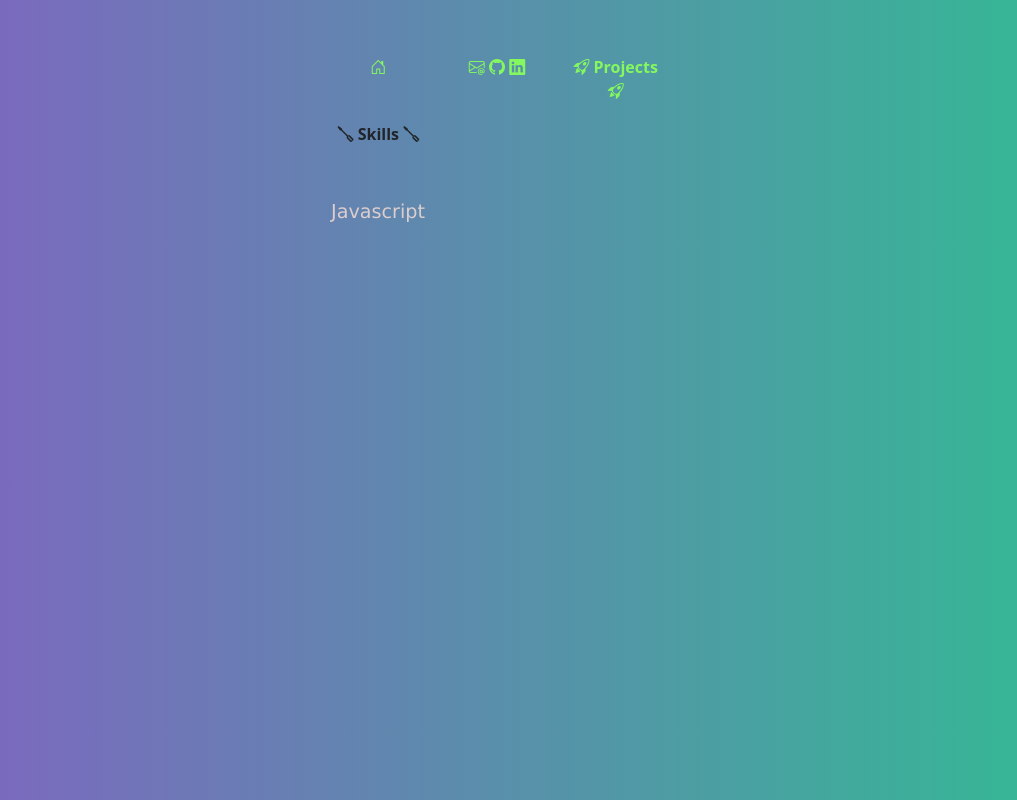
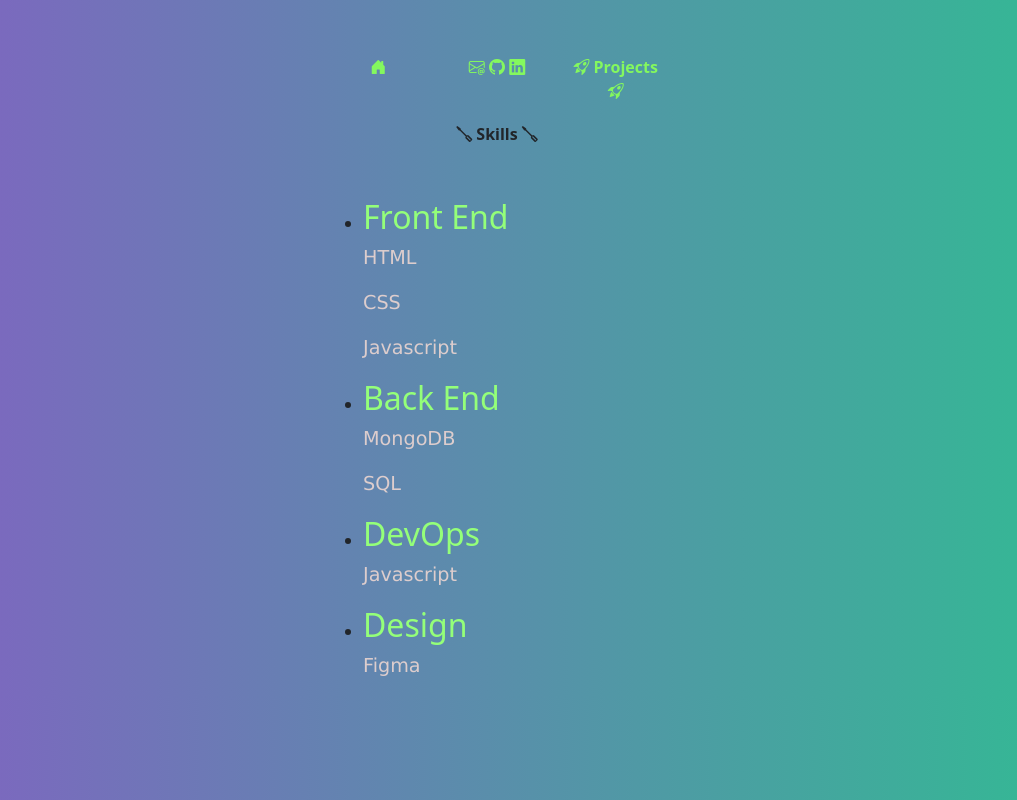
Before and after one commit to BenedictCodesHere/ben-react-app, a React (Create React App) app: page /ben-react-app/skills in a window 1280 px wide. Shown: the whole page, without its empty margins (131-1148 px from the left). Built offline with nearby package versions, Linux system fonts and the light colour scheme.

Commit message:
added skills

```diff
--- a/src/App.css
+++ b/src/App.css
@@ -25,7 +25,7 @@ p {
 }
 
 .email, label, legend {
-  color: blue;
+  color: rgb(255, 255, 255);
 }
 
 .cream {
@@ -37,7 +37,7 @@ p {
 
 .btn-contact {
   border: 1px solid rgb(163, 161, 161) !important;
-  background-color: rgba(216, 144, 12, 0.733) !important;
+  background-color: rgba(117, 213, 21, 0.733) !important;
   color:aliceblue !important;
   opacity: 0.8;
 
--- a/src/components/Header.css
+++ b/src/components/Header.css
@@ -18,8 +18,7 @@
     border: 1px solid rgba(255, 255, 255, 0.6) !important;
     }
 
- #rotated {
 
-        rotate: x 30deg;
-
-    }
+.icon-flipped {
+    transform: scaleX(-1) translate(10px, 0);
+}
--- a/src/components/Header.js
+++ b/src/components/Header.js
@@ -1,27 +1,53 @@
-import React from 'react';
+import React, { useState } from 'react';
 import { NavLink } from 'react-router-dom';
 import './Header.css'
 
 
 const Header = () => {
+  const clickedButtonStyling = {color: "white", border: "1px solid white"};
+  const [clickedButton, setClickedButton] = useState("");
+
   return (
-    <header className="header mt-5 row w-100">
+    <header className="header mt-5 row justify-content-center w-100">
 
+      <NavLink
+        className="btn col-sm-4"
+        to="/ben-react-app"
+        style={clickedButton === "home" ? clickedButtonStyling : { color:"rgb(132, 248, 94)"}}
+        onClick={() => setClickedButton("home")}
+      >
+        <i className="bi bi-house-door-fill"></i>
+      </NavLink>
 
-      <NavLink className="btn col-sm-4" to="/ben-react-app"><i className="bi bi-house-door"></i></NavLink>
+      <NavLink
+        className="btn col-sm-4"
+        to="/ben-react-app/contact"
+        style={clickedButton === "contact" ? clickedButtonStyling : {}}
+        onClick={() => setClickedButton("contact")}
+      >
+        <i className="bi bi-envelope-at"></i>  <i className="bi bi-github"></i>  <i className="bi bi-linkedin"></i>
+      </NavLink>
 
+      <NavLink
+        className="btn col-sm-4"
+        to="/ben-react-app/projects"
+        style={clickedButton === "projects" ? clickedButtonStyling : {}}
+        onClick={() => setClickedButton("projects")}
+      >
+        <i className="bi bi-rocket-takeoff"></i>  Projects  <i className="bi bi-rocket-takeoff"></i>
+      </NavLink>
 
-      <NavLink className="btn col-sm-4" to="/ben-react-app/contact"><i className="bi bi-envelope-at"></i>  <i className="bi bi-github"></i>  <i className="bi bi-linkedin"></i></NavLink>
-
-
-      <NavLink  className="btn col-sm-4" to="/ben-react-app/projects"><i className="bi bi-rocket-takeoff"></i>  Projects  <i className="bi bi-rocket-takeoff"></i></NavLink>
-
-      <NavLink  className="btn col-sm-4" to="/ben-react-app/skills"><i className="bi bi-screwdriver"></i>  Skills  <i id="rotated" className="bi bi-screwdriver flip-h"></i>  </NavLink>
-
+      <NavLink
+        className="btn col-sm-4"
+        to="/ben-react-app/skills"
+        style={clickedButton === "skills" ? clickedButtonStyling : {}}
+        onClick={() => setClickedButton("skills")}
+      >
+        <i className="bi bi-screwdriver"></i>  Skills  <i className="bi bi-screwdriver icon-flipped"></i>
+      </NavLink>
 
     </header>
   );
 };
 
-
 export default Header;
--- a/src/components/ProjectNavbar.css
+++ b/src/components/ProjectNavbar.css
@@ -4,7 +4,7 @@
 
 .btn-project {
 border: 1px solid rgb(163, 161, 161) !important;
-background-color: rgba(216, 144, 12, 0.733) !important;
+background-color: rgba(117, 213, 21, 0.733) !important;
 color:aliceblue !important;
 opacity: 0.8;
 }
--- a/src/pages/Skills.js
+++ b/src/pages/Skills.js
@@ -4,7 +4,27 @@ function Skills(){
 
     return (
         <div>
+        <ul>
+            <li>
+           <h2>Front End</h2>
+           <p>HTML</p>
+           <p>CSS</p>
             <p>Javascript</p>
+            </li>
+            <li>
+           <h2>Back End</h2>
+            <p>MongoDB</p>
+            <p>SQL</p>
+            </li>
+            <li>
+           <h2>DevOps</h2>
+            <p>Javascript</p>
+            </li>
+            <li>
+           <h2>Design</h2>
+            <p>Figma</p>
+            </li>
+            </ul>
         </div>
     )
 }
```
